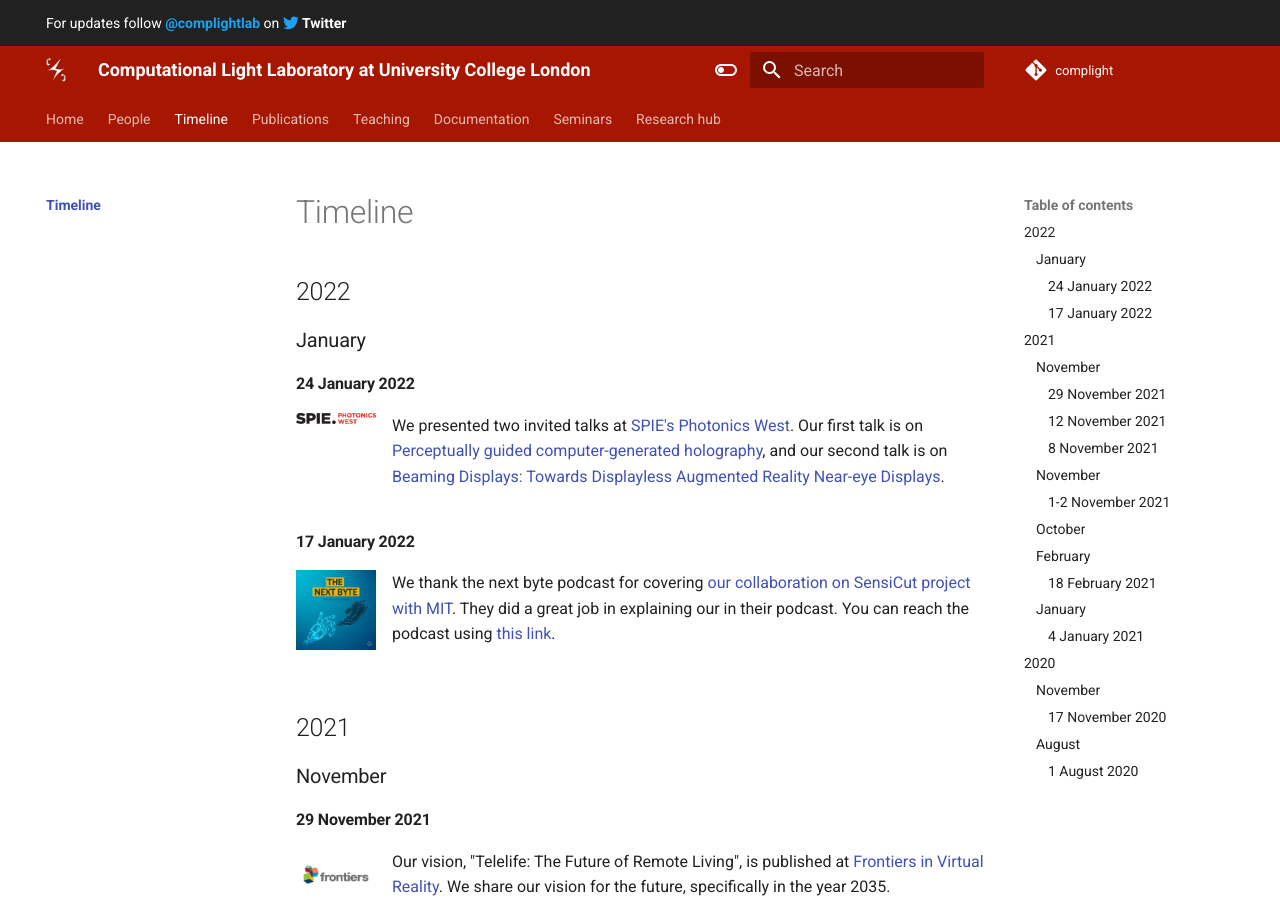
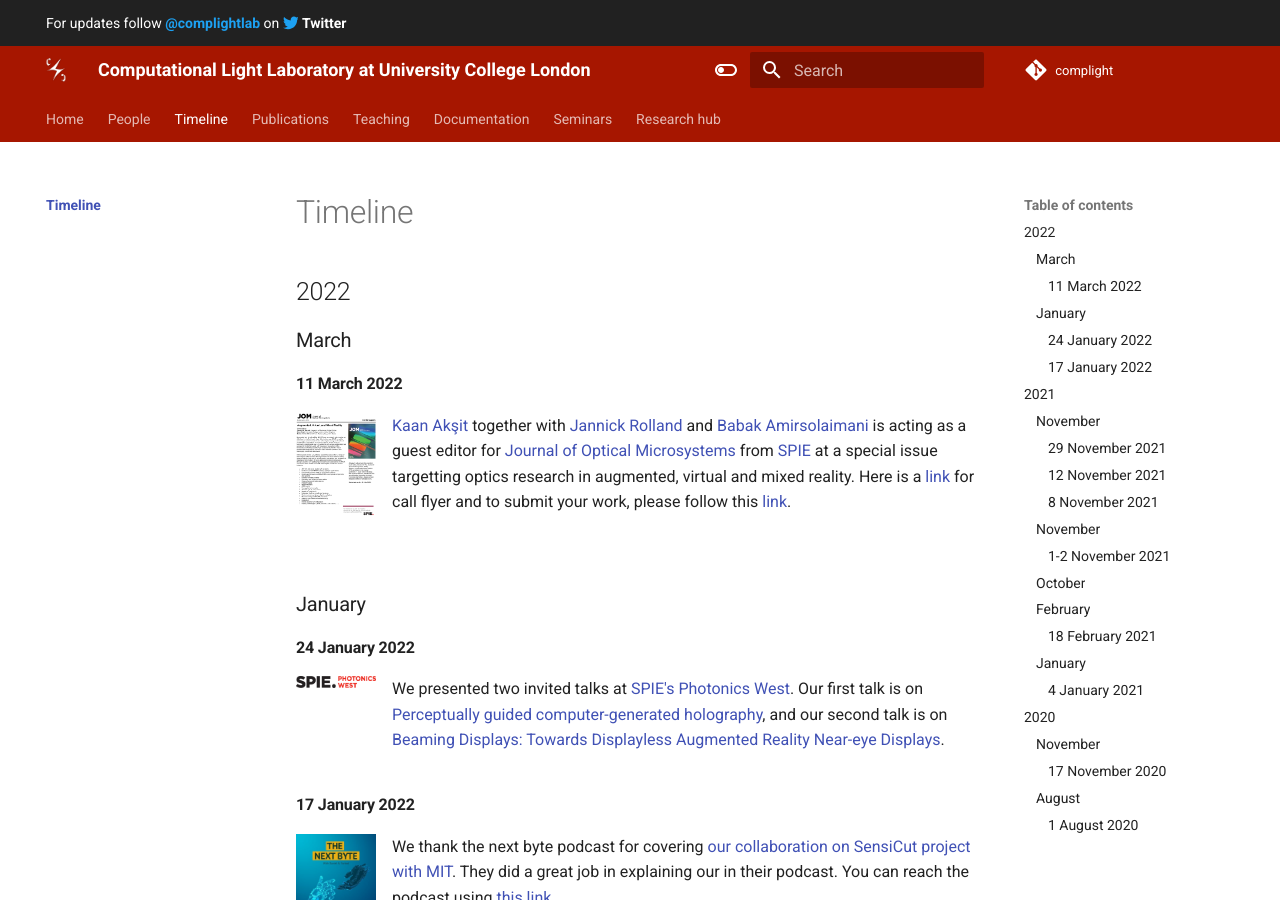
Before and after one commit to complight/complight.github.io, an MkDocs documentation site: the page built from docs/timeline/index.md, in a window 1280 px wide and 900 px high. Built offline with MkDocs 1.6.1 and Material for MkDocs 9.7.7, drawn with Linux system fonts in a browser that asks for light colours.

Commit message:
Updating the timeline.

```diff
--- a/docs/timeline/index.md
+++ b/docs/timeline/index.md
@@ -1,6 +1,17 @@
 # Timeline
 
 ## 2022
+### March
+#### 11 March 2022
+<div style="float: left; height:100px;" class="boxed">
+<img align="left" src="../media/jom_ar_vr_mr_call.png" width="80" alt/>
+</div>
+[Kaan Akşit](https://kaanaksit.com) together with [Jannick Rolland](https://www.hajim.rochester.edu/optics/people/faculty/rolland_jannick/index.html) and [Babak Amirsolaimani](https://www.linkedin.com/in/ACoAAAzN_NcBzf3_TVXGZymiZkuN3dyLA1ZIyMM?lipi=urn%3Ali%3Apage%3Ad_flagship3_detail_base%3Bnca4SqheQuu0wdRw8Kfg4A%3D%3D) is acting as a guest editor for [Journal of Optical Microsystems](https://www.spiedigitallibrary.org/journals/journal-of-optical-microsystems/call-for-papers#navBarAnchor) from [SPIE](https://spie.org/?SSO=1) at a special issue targetting optics research in augmented, virtual and mixed reality.
+Here is a [link](../media/jom_ar_vr_mr_call.png) for call flyer and to submit your work, please follow this [link](https://www.spiedigitallibrary.org/journals/journal-of-optical-microsystems/call-for-papers#navBarAnchor).
+
+<br clear="left"/>
+
+
 ### January
 #### 24 January 2022
 <div style="float: left; height:100px;" class="boxed">
```
Also changed, not shown: docs/media/jom_ar_vr_mr_call.png (added).
